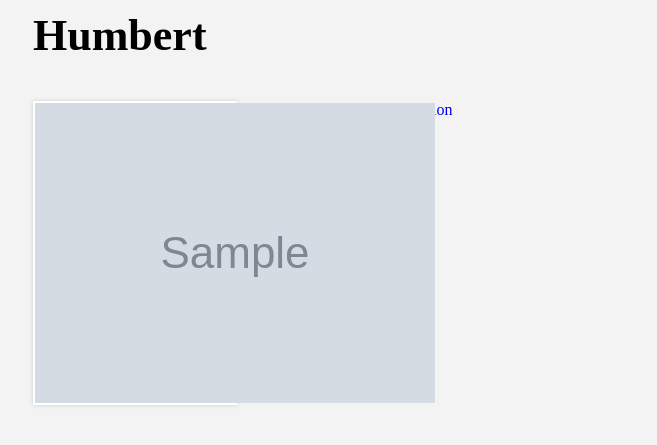
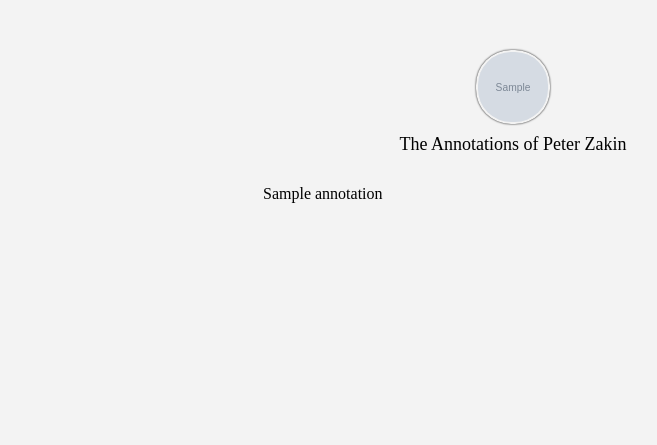
Before and after one commit to peterzakin/humbert, a Django app: template humbert/templates/profile.html in a window 1280 px wide. Shown: the top 445 px of the page, without its empty margins (127-784 px from the left). Run offline with Django 3.2, Linux system fonts and the light colour scheme; the template is opened without the code that fills it: most values are stand-ins (such as "Sample title", 1, 10 or a date in 2020); grey boxes marked "Sample" are stand-in pictures; parts of the project's set-up code (start-up, migrations or seed data) failed here and were passed over; some libraries are stand-ins or nearby versions.

Commit message:
made the annotation width larger. also increased font size.

```diff
--- a/humbert/static/css/main.css
+++ b/humbert/static/css/main.css
@@ -6,6 +6,7 @@
 
 header{
 	margin-bottom:40px;
+    overflow:auto;
 }
 
 .container{
@@ -27,6 +28,64 @@
     position:relative;
 }
 
+aside.profile{
+    position:fixed;
+    left:0;
+    top:0;
+    border-right:solid thin #ccc;
+    height:100%;
+    width:300px;
+}
+
+.profile_pic{
+    width:70px;
+    height:70px;
+    -moz-border-radius:35px;
+    -webkit-border-radius:35px;
+    border-radius:35px;
+    display:block;
+    margin:0 auto;
+    margin-bottom:10px;
+    font-weight:600;
+    padding:2px;
+    box-shadow:0px 0px 2px black;
+}
+
+.profile_signature{
+    font-family:futura;
+    font-size:18px;
+    text-align:center;
+
+}
+
+.annotations_list{
+    margin-top:30px;
+}
+
+.annotations_list a{
+    text-decoration:none;
+    color:inherit;
+    margin-bottom:5px;
+    display:block;
+}
+
+#top_toolbar{
+    position:absolute;
+    right:20px;
+    top:20px;
+}
+
+#top_toolbar a{
+    font-size:12px;
+}
+
+.annotations_list a:hover{
+    color:#0B486B;
+}
+#profile.container{
+    width:500px;
+
+}
 #toolbar{
     margin-bottom:40px;
     margin-top:20px;
@@ -74,11 +133,15 @@
 }
 
 #annotation{
-    width: 600px;
-    font-size:14px;
+    width: 650px;
     position:relative;
     float:right;
     font-family:Helvetica;
+}
+
+#annotation p{
+    font-size:20px;
+    line-height:1.5;
 }
 
 #annotation img{
--- a/humbert/templates/profile.html
+++ b/humbert/templates/profile.html
@@ -1,23 +1,22 @@
 {% include 'includes/head.html' %}
-<body class="relative">
-  <header class="standard">
-    <div class="container">
-      <h2>Humbert</h2>
-    </div>
- </header>
+<body>
+<!--  <div id="top_toolbar">
+    <a href="/home">Home</a>
+  </div>-->
 
-  <div class="container">
-    <aside class='left'>
-      <div class="profile_info">
-      <img src="{{profile_user_img}}" />
+  <div id="profile" class="container" style="margin-top:50px;">
+
+      <img src="{{profile_user_img}}" class='profile_pic' />
+      <div class="profile_signature">
+        The Annotations of Peter Zakin
       </div>
-    </aside>
-
+          <div class='annotations_list'>
     {% for annotation in annotations %}
     <div>
     <a href="/{{profile_username}}/{{annotation.text_id}}">{{annotation.text_title}}</a>
     </div>
     {% endfor %}
+        </div>
   </div>
 
 </body>
```
